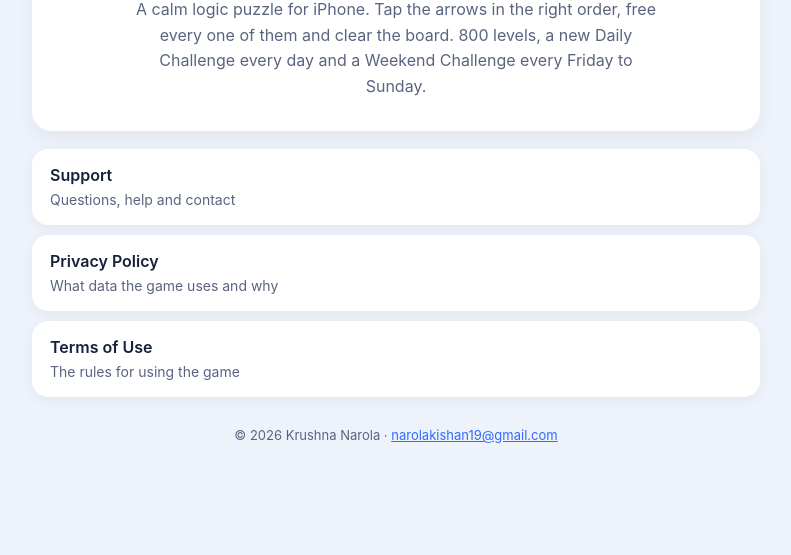
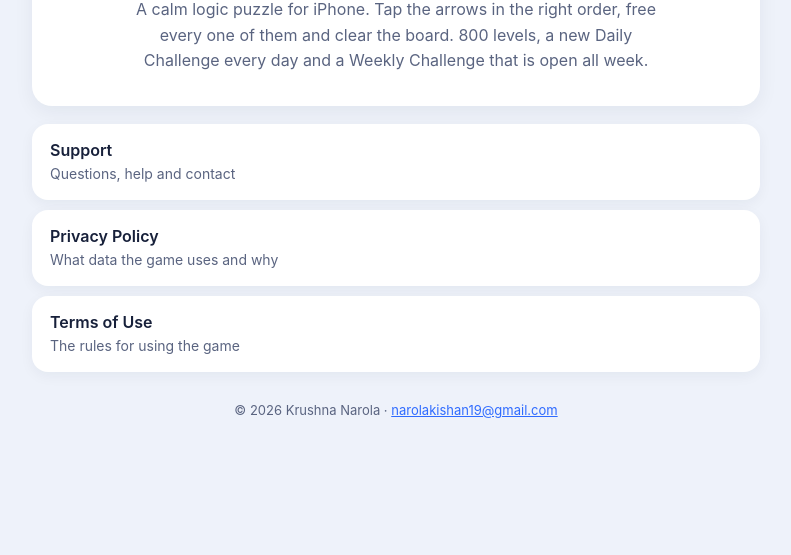
Before and after one commit to Kishannarola302/kishannarola302.github.io, a plain HTML site: page index.html in a window 1280 px wide. Shown: the part 245-800 px from the top of the page, without its empty margins (244-1035 px from the left). Drawn offline with Linux system fonts and the light colour scheme.

Commit message:
Update description for Weekly Challenge

```diff
--- a/index.html
+++ b/index.html
@@ -13,7 +13,7 @@
   <div class="card hero">
     <img src="icon.svg" alt="Flechio app icon">
     <h1>Flechio</h1>
-    <p>A calm logic puzzle for iPhone. Tap the arrows in the right order, free every one of them and clear the board. 800 levels, a new Daily Challenge every day and a Weekend Challenge every Friday to Sunday.</p>
+    <p>A calm logic puzzle for iPhone. Tap the arrows in the right order, free every one of them and clear the board. 800 levels, a new Daily Challenge every day and a Weekly Challenge that is open all week.</p>
   </div>
   <div class="links">
     <a href="support.html">Support<span>Questions, help and contact</span></a>
```
